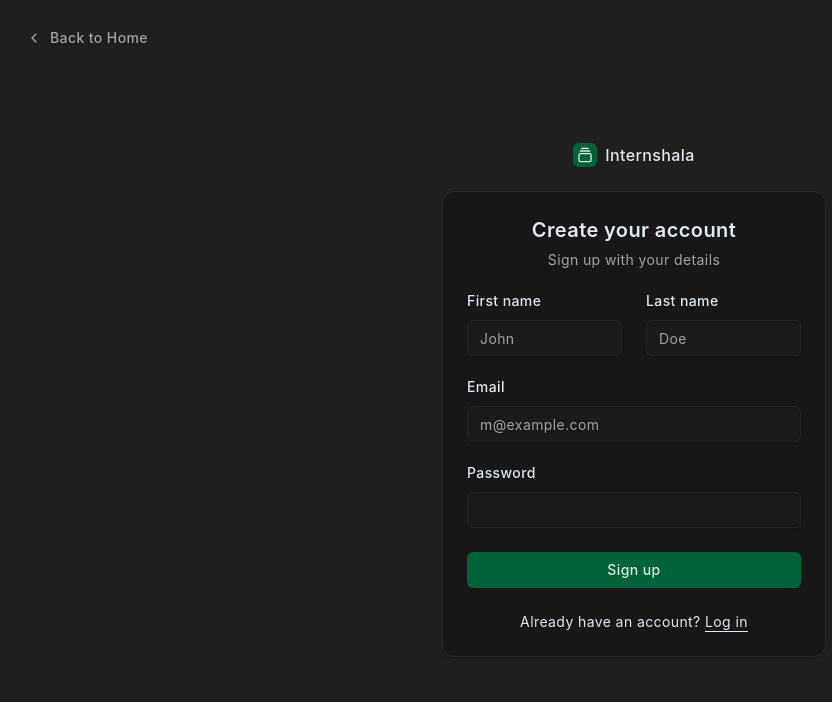
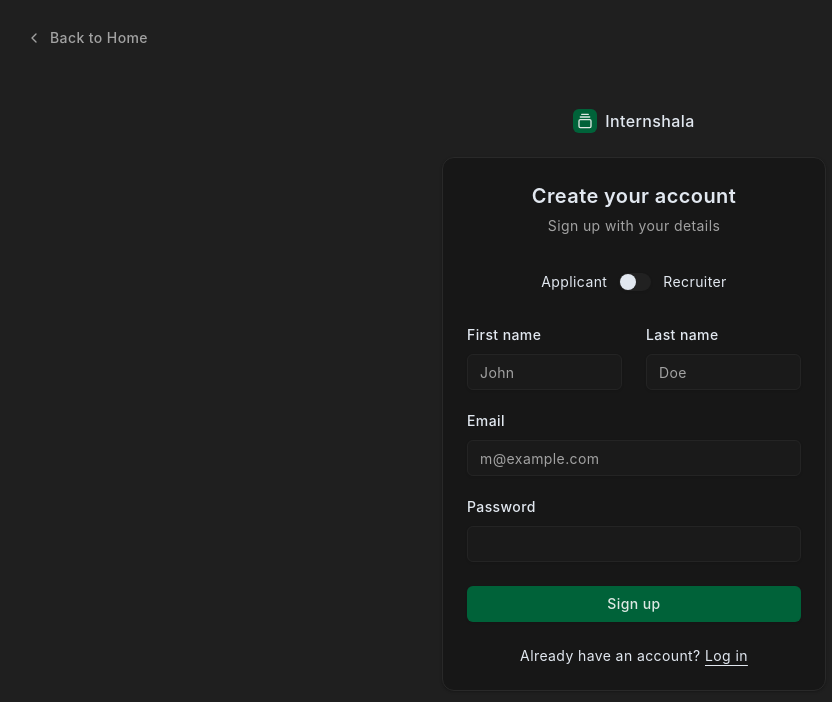
Before and after one commit to Boot41/soorya-internshala, a React (Vite) app in the folder client/web/: page /auth/sign-up in a window 1280 px wide. Shown: the top 702 px of the page, without its empty margins (6-838 px from the left). Built offline with nearby package versions, Linux system fonts and the light colour scheme.

Commit message:
chore: added switch to sign-up as either recruiter or applicant

```diff
--- a/client/web/package.json
+++ b/client/web/package.json
@@ -15,6 +15,7 @@
   "dependencies": {
     "@radix-ui/react-label": "^2.1.7",
     "@radix-ui/react-slot": "^1.2.3",
+    "@radix-ui/react-switch": "^1.2.6",
     "@tailwindcss/vite": "^4.0.6",
     "@tanstack/react-devtools": "^0.2.2",
     "@tanstack/react-query": "^5.66.5",
@@ -29,7 +30,8 @@
     "react-dom": "^19.0.0",
     "tailwind-merge": "^3.0.2",
     "tailwindcss": "^4.0.6",
-    "tw-animate-css": "^1.3.6"
+    "tw-animate-css": "^1.3.6",
+    "zod": "^4.0.17"
   },
   "devDependencies": {
     "@tanstack/eslint-config": "^0.3.0",
--- a/client/web/src/components/sign-up-form.tsx
+++ b/client/web/src/components/sign-up-form.tsx
@@ -10,21 +10,39 @@
 import { Input } from "@/ui/input"
 import { Label } from "@/ui/label"
 import { Link } from "@tanstack/react-router"
+import { Switch } from "@/ui/switch"
+import { useState } from "react"
 
 export function SignUpForm({
   className,
   ...props
 }: React.ComponentProps<"div">) {
+  const [userType, setUserType] = useState<"applicant" | "recruiter">("applicant")
   return (
     <div className={cn("flex flex-col gap-6", className)} {...props}>
       <Card>
         <CardHeader className="text-center">
           <CardTitle className="text-xl">Create your account</CardTitle>
           <CardDescription>Sign up with your details</CardDescription>
+
         </CardHeader>
         <CardContent>
           <form>
             <div className="grid gap-6">
+              <div className="flex items-center justify-center rounded-md p-3">
+                <div className="flex items-center gap-3">
+                  <span className="text-sm">Applicant</span>
+                  <Switch
+                  className="cursor-pointer"
+                    checked={userType === "recruiter"}
+                    onCheckedChange={(checked) =>
+                      setUserType(checked ? "recruiter" : "applicant")
+                    }
+                    aria-label="Toggle to register as Recruiter"
+                  />
+                  <span className="text-sm">Recruiter</span>
+                </div>
+              </div>
               <div className="grid gap-6 md:grid-cols-2">
                 <div className="grid gap-3">
                   <Label htmlFor="first_name">First name</Label>
@@ -45,6 +63,8 @@
                 </div>
                 <Input id="password" type="password" required />
               </div>
+
+              <input type="hidden" name="user_type" value={userType} />
               <Button type="submit" className="w-full">
                 Sign up
               </Button>
--- /dev/null
+++ b/client/web/src/schema/auth.ts
@@ -0,0 +1,20 @@
+import { z } from "zod"
+
+export const UserTypeEnum = z.enum(["applicant", "recruiter"]) // server value strings
+
+export const loginSchema = z.object({
+  email: z.email(),
+  password: z.string().min(1, "Password is required"),
+})
+
+export type LoginPayload = z.infer<typeof loginSchema>
+
+export const registerSchema = z.object({
+  first_name: z.string().min(1, "First name is required"),
+  last_name: z.string().min(1, "Last name is required"),
+  email: z.email(),
+  password: z.string().min(1, "Password is required"),
+  user_type: UserTypeEnum,
+})
+
+export type RegisterPayload = z.infer<typeof registerSchema>
--- /dev/null
+++ b/client/web/src/ui/switch.tsx
@@ -0,0 +1,29 @@
+import * as React from "react"
+import * as SwitchPrimitive from "@radix-ui/react-switch"
+
+import { cn } from "@/utils/cn"
+
+function Switch({
+  className,
+  ...props
+}: React.ComponentProps<typeof SwitchPrimitive.Root>) {
+  return (
+    <SwitchPrimitive.Root
+      data-slot="switch"
+      className={cn(
+        "peer data-[state=checked]:bg-primary data-[state=unchecked]:bg-input focus-visible:border-ring focus-visible:ring-ring/50 dark:data-[state=unchecked]:bg-input/80 inline-flex h-[1.15rem] w-8 shrink-0 items-center rounded-full border border-transparent shadow-xs transition-all outline-none focus-visible:ring-[3px] disabled:cursor-not-allowed disabled:opacity-50",
+        className
+      )}
+      {...props}
+    >
+      <SwitchPrimitive.Thumb
+        data-slot="switch-thumb"
+        className={cn(
+          "bg-background dark:data-[state=unchecked]:bg-foreground dark:data-[state=checked]:bg-primary-foreground pointer-events-none block size-4 rounded-full ring-0 transition-transform data-[state=checked]:translate-x-[calc(100%-2px)] data-[state=unchecked]:translate-x-0"
+        )}
+      />
+    </SwitchPrimitive.Root>
+  )
+}
+
+export { Switch }
```
Also changed, not shown: 1 other file (tests, documents, lock files or other folders).
